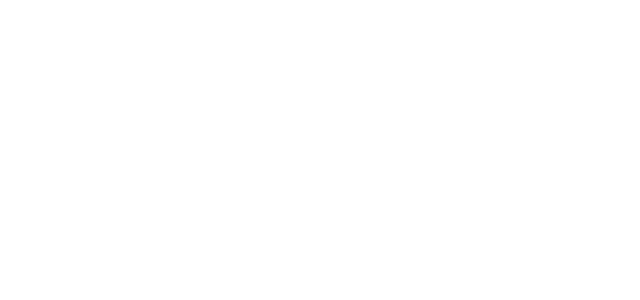
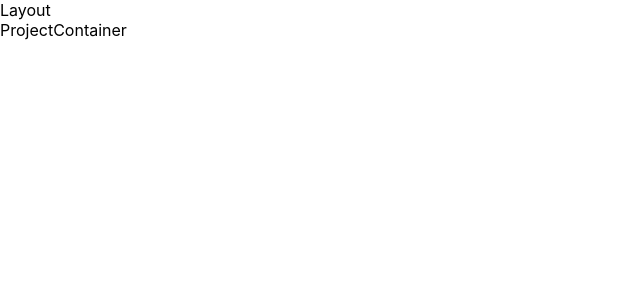
Before and after one commit to xicaz/GenSpark, a React (Create React App) app in the folder react-portfolio/client/: page /portfolio/1 in a window 1280 px wide. Shown: the top 300 px of the page, without its empty margins (0-640 px from the left). Built offline with nearby package versions, Linux system fonts and the light colour scheme.

Commit message:
setting up routes and creating screens/components

```diff
--- a/react-portfolio/client/src/App.js
+++ b/react-portfolio/client/src/App.js
@@ -1,9 +1,21 @@
 import "./App.css";
+import { BrowserRouter as Router, Routes, Route } from "react-router-dom";
+import Layout from "./Components/Layout/Layout";
+import Main from "./Screens/Main";
+import About from "./Screens/About";
+import Portfolio from "./Screens/Portfolio";
+import ProjectContainer from "./Components/ProjectContainer/ProjectContainer";
 
 function App() {
   return (
     <div className="App">
-      <div></div>
+      <Layout />
+      <Routes>
+        <Route path="/" exact element={<Main />} />
+        <Route path="/about" element={<About />} />
+        <Route path="/portfolio" element={<Portfolio />} />
+        <Route path="/portfolio/:project" element={<ProjectContainer />} />
+      </Routes>
     </div>
   );
 }
--- /dev/null
+++ b/react-portfolio/client/src/Components/ProjectContainer/ProjectContainer.jsx
@@ -0,0 +1,5 @@
+import React from "react";
+
+export default function ProjectContainer() {
+  return <div>ProjectContainer</div>;
+}
--- /dev/null
+++ b/react-portfolio/client/src/Components/TopNav.jsx/TopNav.jsx
@@ -0,0 +1,5 @@
+import React from "react";
+
+export default function TopNav() {
+  return <div>TopNav</div>;
+}
--- /dev/null
+++ b/react-portfolio/client/src/Screens/About.jsx
@@ -0,0 +1,5 @@
+import React from "react";
+
+export default function About() {
+  return <div>About</div>;
+}
--- a/react-portfolio/client/src/Screens/Home.jsx
+++ /dev/null
@@ -1,5 +0,0 @@
-import React from "react";
-
-export default function Home() {
-  return <div>Home</div>;
-}
--- /dev/null
+++ b/react-portfolio/client/src/Screens/Main.jsx
@@ -0,0 +1,5 @@
+import React from "react";
+
+export default function Main() {
+  return <div>Main</div>;
+}
--- /dev/null
+++ b/react-portfolio/client/src/Screens/Portfolio.jsx
@@ -0,0 +1,5 @@
+import React from "react";
+
+export default function Portfolio() {
+  return <div>Portfolio</div>;
+}
--- a/react-portfolio/client/src/index.js
+++ b/react-portfolio/client/src/index.js
@@ -1,13 +1,16 @@
-import React from 'react';
-import ReactDOM from 'react-dom/client';
-import './index.css';
-import App from './App';
-import reportWebVitals from './reportWebVitals';
+import React from "react";
+import ReactDOM from "react-dom/client";
+import "./index.css";
+import App from "./App";
+import reportWebVitals from "./reportWebVitals";
+import { BrowserRouter as Router } from "react-router-dom";
 
-const root = ReactDOM.createRoot(document.getElementById('root'));
+const root = ReactDOM.createRoot(document.getElementById("root"));
 root.render(
   <React.StrictMode>
-    <App />
+    <Router>
+      <App />
+    </Router>
   </React.StrictMode>
 );
 
```
